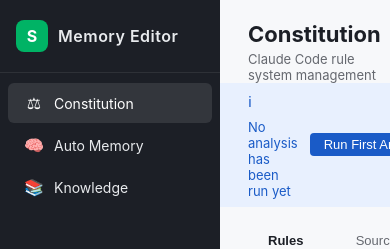
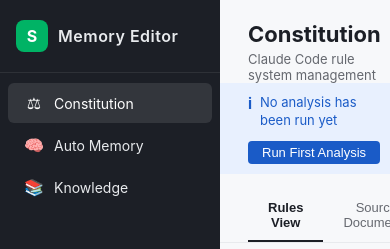
Before and after one commit to buyun00/Seed-GameDev-Harness, a Vue app in the folder memory-server/: page /#/constitution in a window 390 px wide. Shown: the top 249 px of the page. Built offline with nearby package versions, Linux system fonts and the light colour scheme; no server answers.

Commit message:
更新 Seed 插件版本至 0.9.9，删除不再使用的 JavaScript 和 CSS 文件，优化分析状态提示条的样式和文本，增强用户界面友好性，更新相关组件以提升代码可读性和用户体验。

```diff
--- a/memory-server/src/pages/constitution/components/AnalysisStatusBanner.vue
+++ b/memory-server/src/pages/constitution/components/AnalysisStatusBanner.vue
@@ -1,4 +1,5 @@
 <script setup lang="ts">
+import { computed } from 'vue'
 import { useConstitutionStore } from '@/stores/constitution'
 import { useAnalysisStatus } from '@/composables/useAnalysisStatus'
 import { useI18n } from '@/i18n'
@@ -7,37 +8,26 @@
 const { statusType, statusText } = useAnalysisStatus()
 const i18n = useI18n()
 
+const changedFilesText = computed(() => store.changedFiles.join(', '))
+
 defineEmits<{ analyze: [] }>()
 </script>
 
 <template>
-  <div class="analysis-banner-wrapper">
-    <!-- outdated file alert bar -->
-    <div v-if="store.analysisStatus === 'outdated'" class="update-alert">
-      <span class="update-alert__icon">⚠</span>
-      <div class="update-alert__body">
-        <span class="update-alert__title">{{ i18n.analysisOutdatedAlert }}</span>
-        <span class="update-alert__files">
-          {{ i18n.changedFiles }} {{ store.changedFiles.join('、') }}
-        </span>
-      </div>
-      <button
-        class="banner-btn banner-btn--alert"
-        :disabled="store.analyzing"
-        @click="$emit('analyze')"
-      >
-        {{ store.analyzing ? i18n.analyzing : i18n.reanalyzeNow }}
-      </button>
-      <span v-if="store.analyzing" class="analysis-banner__spinner" />
-    </div>
-
-    <!-- regular status bar -->
   <div :class="['analysis-banner', `analysis-banner--${statusType}`]">
     <div class="analysis-banner__content">
       <span class="analysis-banner__icon">
-          {{ statusType === 'success' ? '✓' : statusType === 'warning' ? '⚠' : 'ℹ' }}
+        {{ statusType === 'success' ? 'OK' : statusType === 'warning' ? '!' : 'i' }}
       </span>
+      <div class="analysis-banner__text-group">
         <span class="analysis-banner__text">{{ statusText }}</span>
+        <span
+          v-if="store.analysisStatus === 'outdated' && store.changedFiles.length > 0"
+          class="analysis-banner__detail"
+        >
+          {{ i18n.changedFiles }} {{ changedFilesText }}
+        </span>
+      </div>
     </div>
     <div class="analysis-banner__actions">
       <button
@@ -54,83 +44,81 @@
         :disabled="store.analyzing"
         @click="$emit('analyze')"
       >
-          {{ store.analyzing ? i18n.analyzing : i18n.rerunAnalysis }}
+        {{ store.analyzing ? i18n.analyzing : store.analysisStatus === 'outdated' ? i18n.reanalyzeNow : i18n.rerunAnalysis }}
       </button>
       <span v-if="store.analyzing" class="analysis-banner__spinner" />
-      </div>
     </div>
   </div>
 </template>
 
 <style scoped>
-.analysis-banner-wrapper {
+.analysis-banner {
   display: flex;
-  flex-direction: column;
+  align-items: center;
+  justify-content: space-between;
+  padding: 10px 28px;
+  font-size: 13px;
+  gap: 12px;
 }
 
-.update-alert {
+.analysis-banner--info {
+  background: #e8f0fe;
+  color: #1a5bc7;
+}
+
+.analysis-banner--success {
+  background: #e6f7ee;
+  color: #00804a;
+}
+
+.analysis-banner--warning {
+  background: #fff3e0;
+  color: #b34500;
+  border-left: 4px solid #e65c00;
+}
+
+.analysis-banner__content {
   display: flex;
-  align-items: center;
-  gap: 10px;
-  padding: 10px 28px;
-  background: #fff3e0;
-  border-left: 4px solid #e65c00;
-  border-bottom: 1px solid #ffd599;
-  animation: pulse-border 2s ease-in-out infinite;
+  align-items: flex-start;
+  gap: 8px;
+  min-width: 0;
+  flex: 1;
 }
-@keyframes pulse-border {
-  0%, 100% { border-left-color: #e65c00; }
-  50% { border-left-color: #ff8c00; }
-}
-.update-alert__icon {
-  font-size: 18px;
-  color: #e65c00;
+
+.analysis-banner__icon {
+  font-size: 15px;
+  line-height: 1.4;
+  font-weight: 700;
   flex-shrink: 0;
 }
-.update-alert__body {
+
+.analysis-banner__text-group {
   display: flex;
   flex-direction: column;
   gap: 2px;
-  flex: 1;
   min-width: 0;
 }
-.update-alert__title {
-  font-size: 13px;
-  font-weight: 600;
-  color: #b34500;
+
+.analysis-banner__text {
+  line-height: 1.4;
 }
-.update-alert__files {
+
+.analysis-banner__detail {
   font-size: 12px;
-  color: #8a4500;
+  line-height: 1.4;
+  opacity: 0.9;
   white-space: nowrap;
   overflow: hidden;
   text-overflow: ellipsis;
 }
 
-.analysis-banner {
-  display: flex;
-  align-items: center;
-  justify-content: space-between;
-  padding: 8px 28px;
-  font-size: 13px;
-  gap: 12px;
-}
-.analysis-banner--info { background: #e8f0fe; color: #1a5bc7; }
-.analysis-banner--success { background: #e6f7ee; color: #00804a; }
-.analysis-banner--warning { background: #fff8f0; color: #b36b00; }
-
-.analysis-banner__content {
-  display: flex;
-  align-items: center;
-  gap: 8px;
-  flex-wrap: wrap;
-}
-.analysis-banner__icon { font-size: 15px; }
 .analysis-banner__actions {
   display: flex;
   align-items: center;
   gap: 8px;
+  flex-shrink: 0;
 }
+
 .analysis-banner__spinner {
   width: 16px;
   height: 16px;
@@ -139,7 +127,12 @@
   border-radius: 50%;
   animation: spin 0.7s linear infinite;
 }
-@keyframes spin { to { transform: rotate(360deg); } }
+
+@keyframes spin {
+  to {
+    transform: rotate(360deg);
+  }
+}
 
 .banner-btn {
   padding: 4px 14px;
@@ -150,16 +143,52 @@
   cursor: pointer;
   white-space: nowrap;
 }
+
 .banner-btn:disabled {
   opacity: 0.5;
   cursor: not-allowed;
 }
-.banner-btn--primary { background: #1a5bc7; color: #fff; }
-.banner-btn--primary:hover:not(:disabled) { background: #1550b3; }
-.banner-btn--warning { background: #b36b00; color: #fff; }
-.banner-btn--warning:hover:not(:disabled) { background: #995c00; }
-.banner-btn--secondary { background: #f0f0f0; color: #333; border: 1px solid #d0d0d0; }
-.banner-btn--secondary:hover:not(:disabled) { background: #e4e4e4; }
-.banner-btn--alert { background: #e65c00; color: #fff; flex-shrink: 0; padding: 5px 16px; }
-.banner-btn--alert:hover:not(:disabled) { background: #cc5200; }
+
+.banner-btn--primary {
+  background: #1a5bc7;
+  color: #fff;
+}
+
+.banner-btn--primary:hover:not(:disabled) {
+  background: #1550b3;
+}
+
+.banner-btn--warning {
+  background: #b36b00;
+  color: #fff;
+}
+
+.banner-btn--warning:hover:not(:disabled) {
+  background: #995c00;
+}
+
+.banner-btn--secondary {
+  background: #f0f0f0;
+  color: #333;
+  border: 1px solid #d0d0d0;
+}
+
+.banner-btn--secondary:hover:not(:disabled) {
+  background: #e4e4e4;
+}
+
+@media (max-width: 768px) {
+  .analysis-banner {
+    flex-direction: column;
+    align-items: stretch;
+  }
+
+  .analysis-banner__actions {
+    justify-content: flex-start;
+  }
+
+  .analysis-banner__detail {
+    white-space: normal;
+  }
+}
 </style>
```
Also changed, not shown: 12 other files (tests, documents, lock files or other folders). Lines whose indentation alone changed are shown as unchanged.
